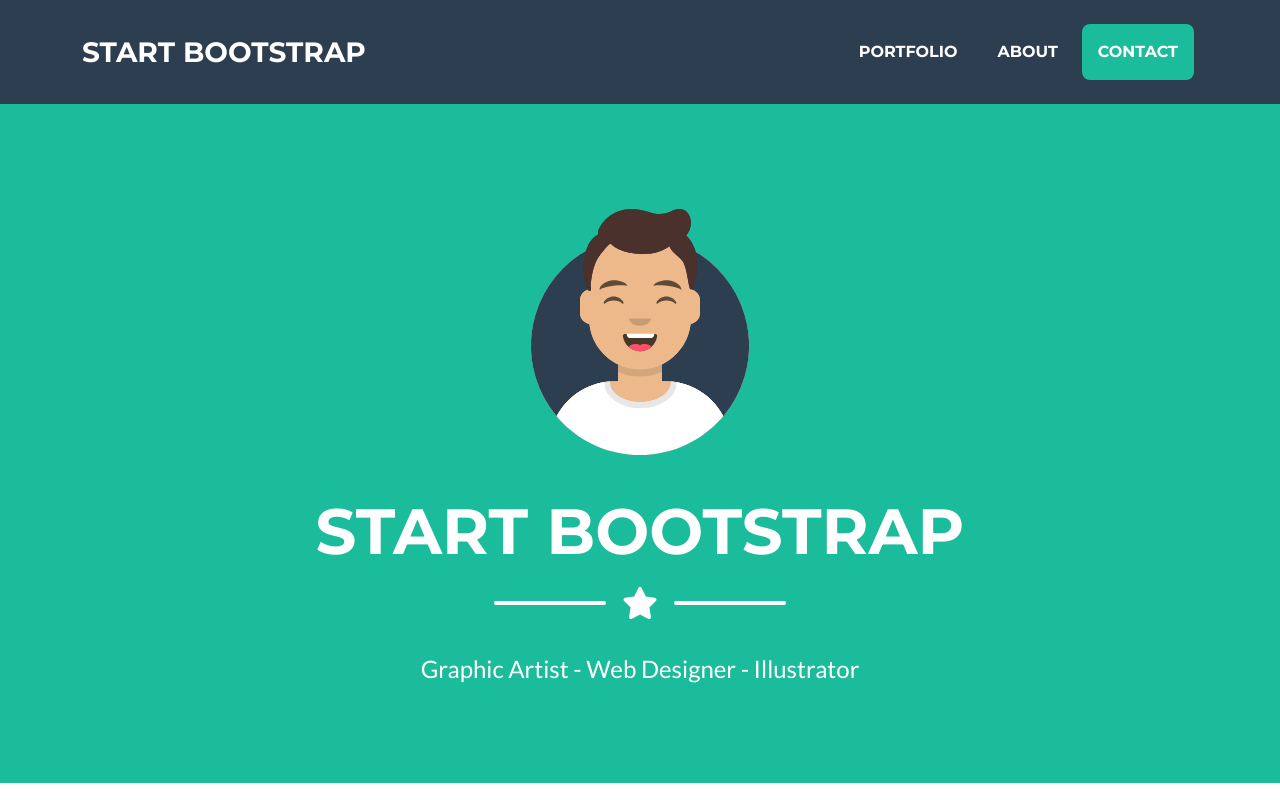
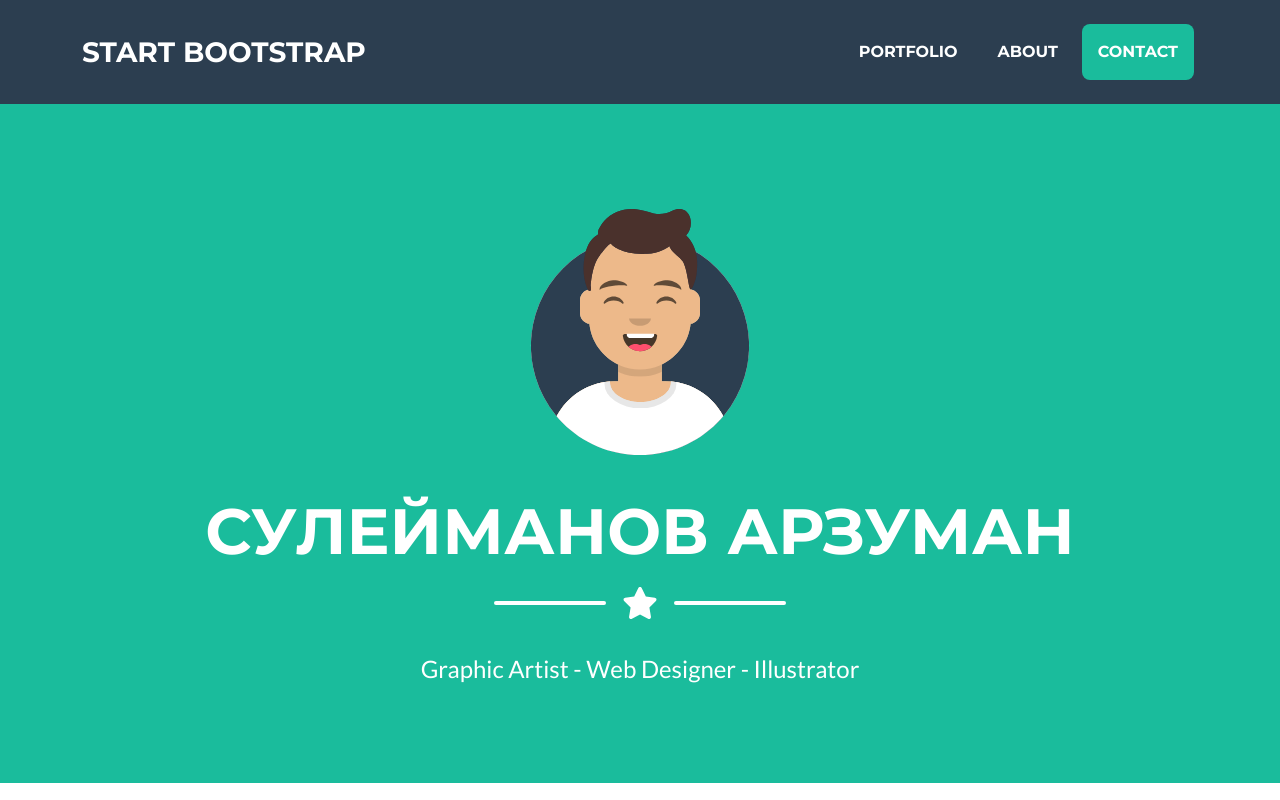
Before and after one commit to Arz80/freelance, a plain HTML site: page index.html in a window 1280 px wide. Shown: the top 800 px of the page. Drawn offline with nearby package versions, Linux system fonts and the light colour scheme.

Commit message:
Поменяли название на странице

```diff
--- a/index.html
+++ b/index.html
@@ -40,7 +40,7 @@
                 <!-- Masthead Avatar Image-->
                 <img class="masthead-avatar mb-5" src="assets/img/avataaars.svg" alt="..." />
                 <!-- Masthead Heading-->
-                <h1 class="masthead-heading text-uppercase mb-0">Start Bootstrap</h1>
+                <h1 class="masthead-heading text-uppercase mb-0">Сулейманов Арзуман</h1>
                 <!-- Icon Divider-->
                 <div class="divider-custom divider-light">
                     <div class="divider-custom-line"></div>
```
